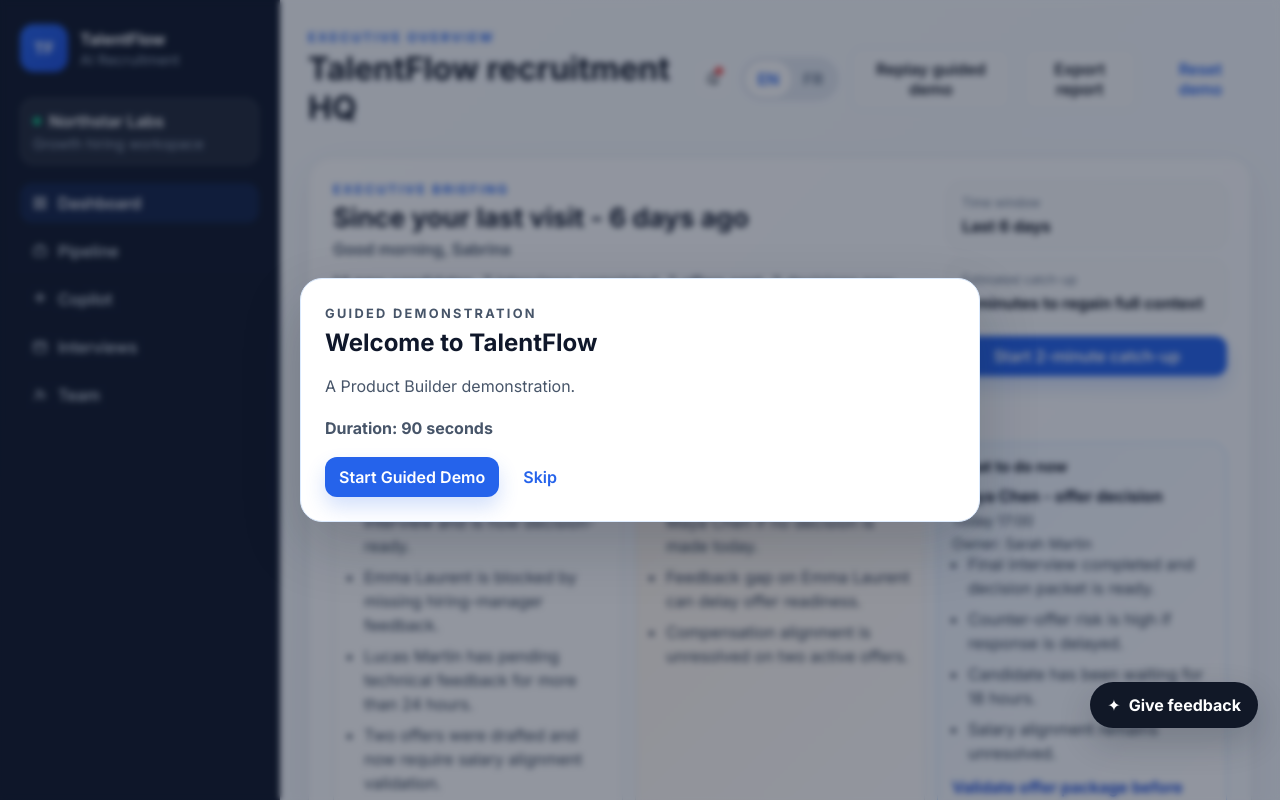
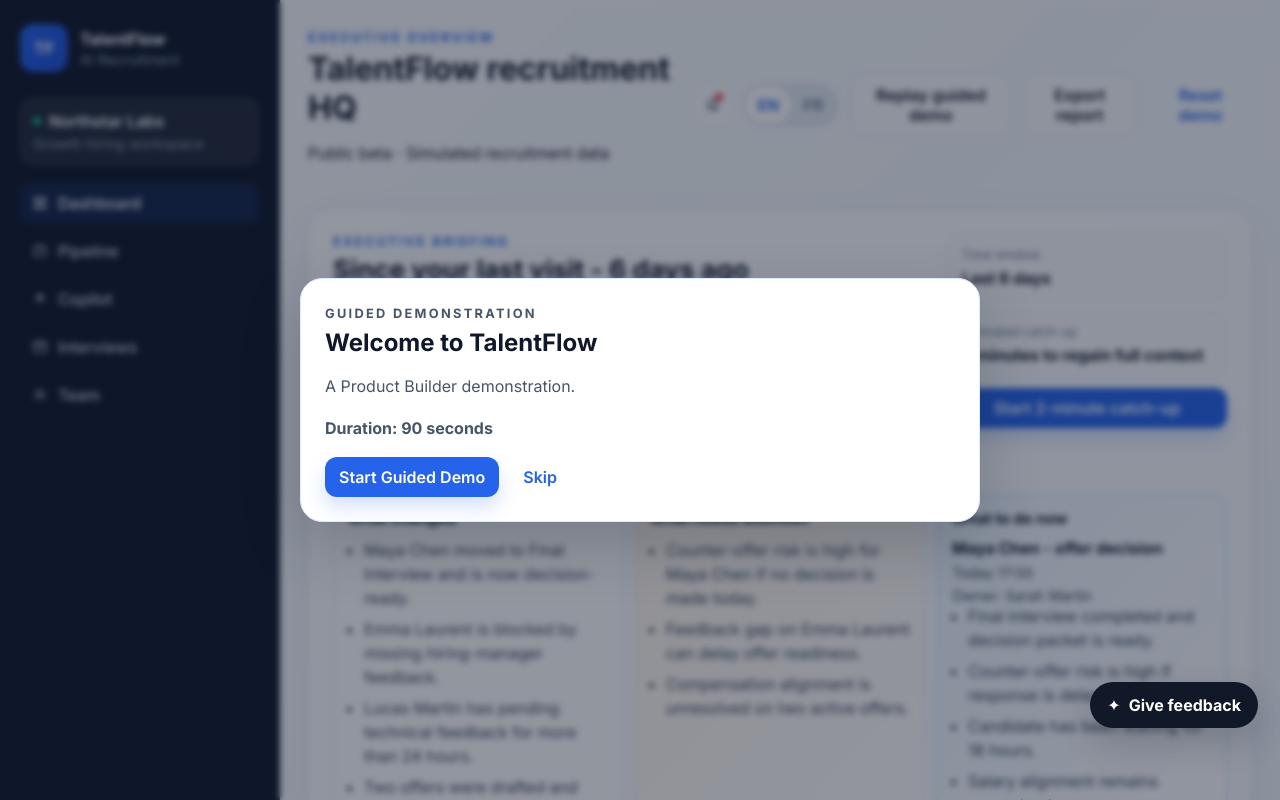
Before and after one commit to Sabrinaheydel/demo-talentflow-ai, a Next.js app: page / in a window 1280 px wide. Shown: the top 800 px of the page. Built offline with nearby package versions, Linux system fonts and the light colour scheme.

Commit message:
polish: add public beta context to launch header

```diff
--- a/src/components/layout/TopHeader.tsx
+++ b/src/components/layout/TopHeader.tsx
@@ -27,11 +27,17 @@
 
   return (
     <header className="top-header">
-      <div>
+      <div className="top-header__intro">
         <p className="eyebrow">
           {language === "en" ? "Executive overview" : "Vue d’ensemble exécutive"}
         </p>
         <h1>{language === "en" ? "TalentFlow recruitment HQ" : "Quartier général RH TalentFlow"}</h1>
+        <p className="public-beta-badge">
+          <span className="public-beta-badge__dot" aria-hidden="true" />
+          {language === "en"
+            ? "Public beta · Simulated recruitment data"
+            : "Bêta publique · Données de recrutement simulées"}
+        </p>
       </div>
 
       <div className="top-header__actions">
```
